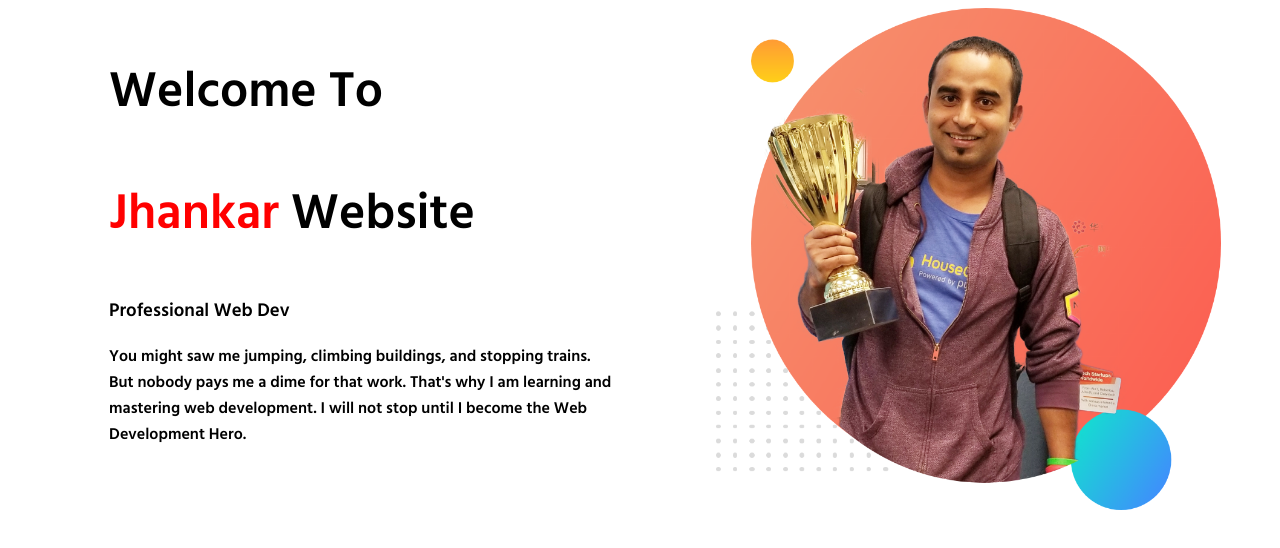
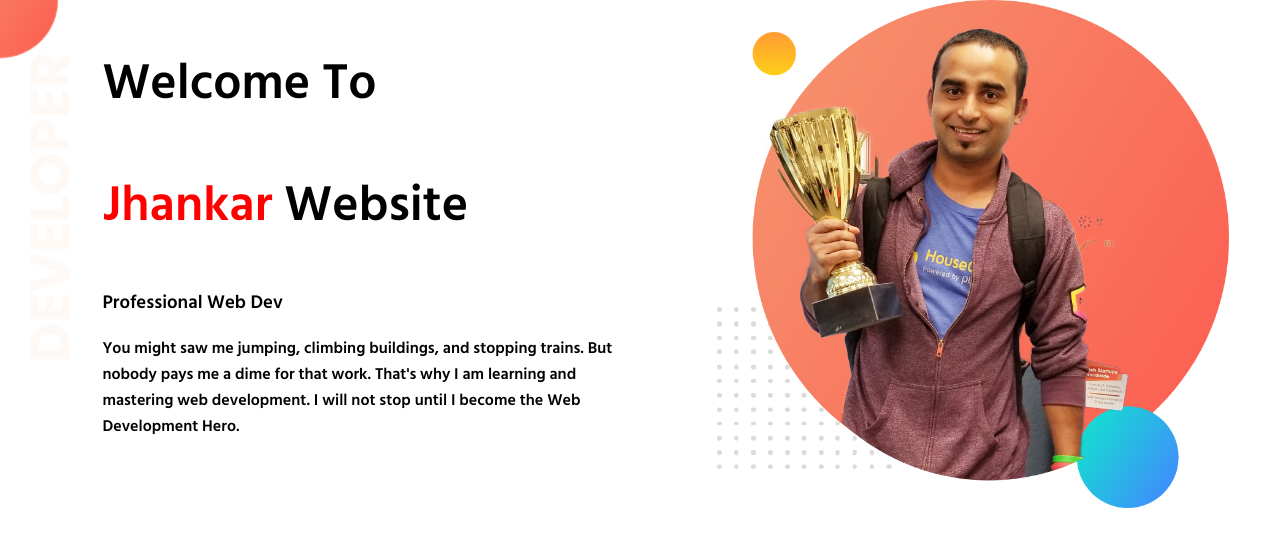
Before and after one commit to KasherBori/portfolio-demo1, a plain HTML site: page index.html in a window 1280 px wide. Drawn offline with Linux system fonts and the light colour scheme.

Commit message:
added-background

```diff
--- a/index.html
+++ b/index.html
@@ -10,7 +10,7 @@
 </head>
 <body>
 
-    <section>
+    <section class="background-image">
         <div class="xyz">
             <h1>Welcome To</h1>
             <h1><span class="name-highlight">Jhankar</span> Website</h1>
--- a/style.css
+++ b/style.css
@@ -1,4 +1,5 @@
 body{
+    margin: 0;
     font-family: 'Hind Siliguri', sans-serif;
 }
 h1{
@@ -16,3 +17,10 @@ h1{
 .xyz img{
     width: 100%;
 }
+.background-image{
+    background-image: url("images/top-banner.png");
+    background-repeat: no-repeat;
+}
+section{
+    height: 500px;
+}
```
